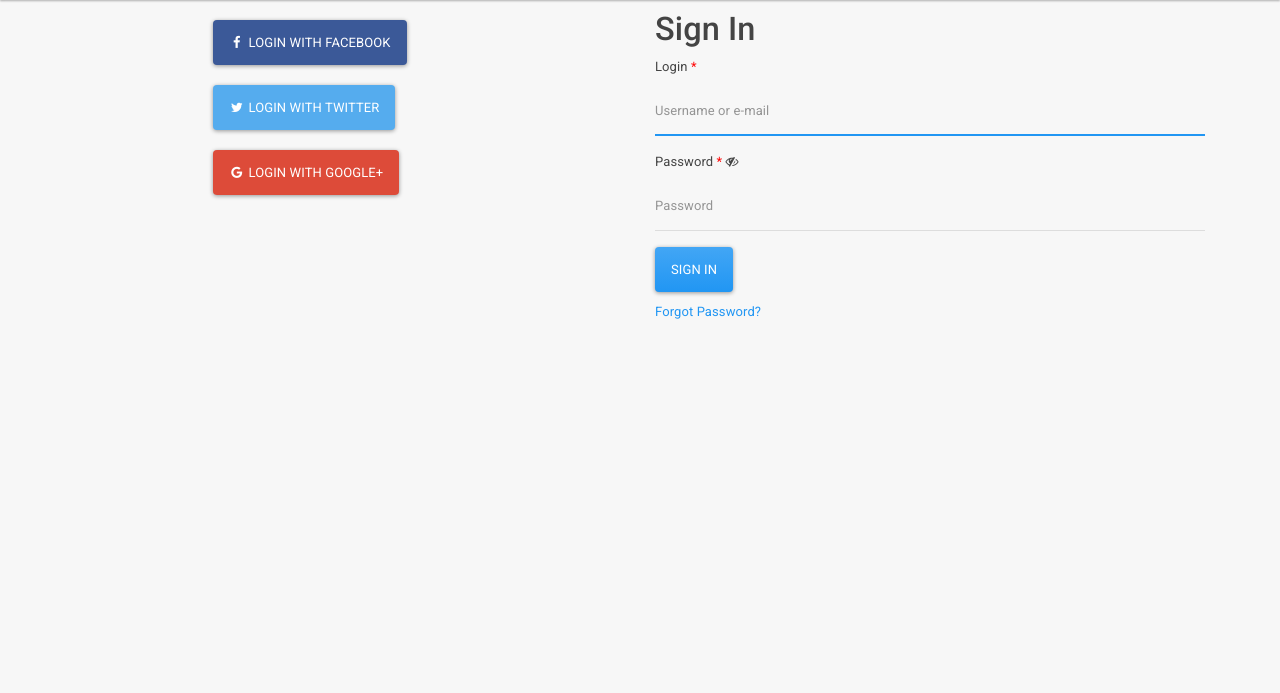
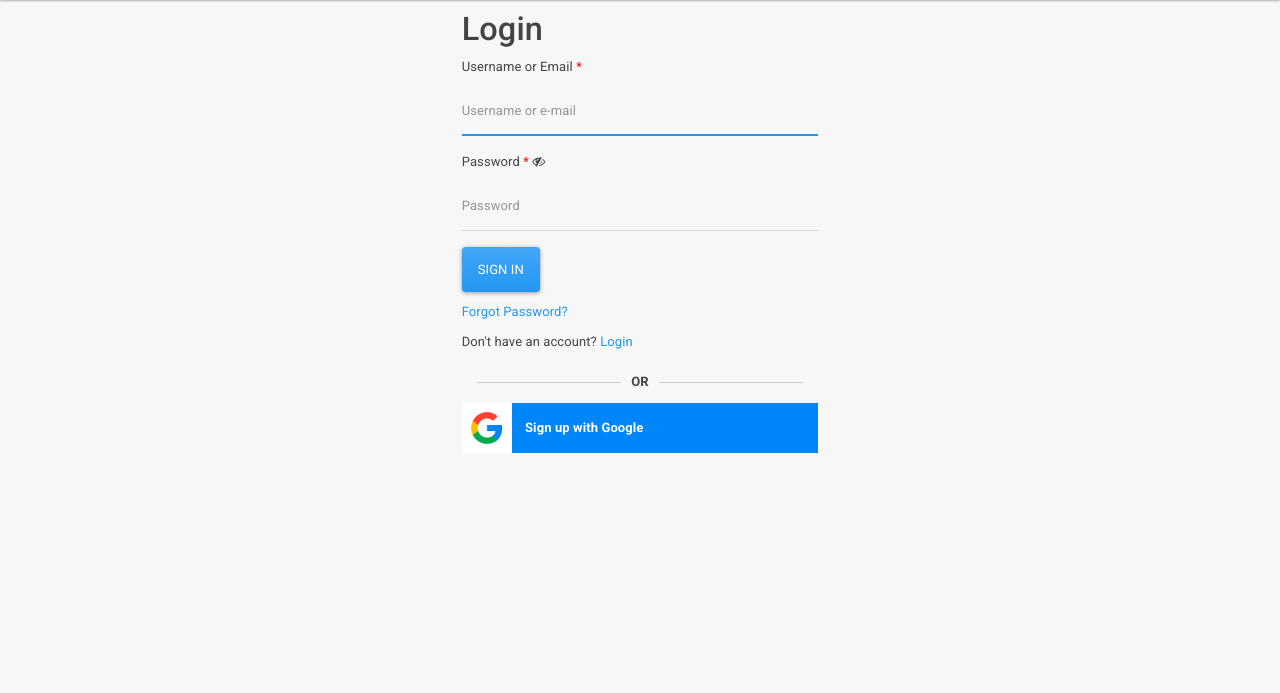
Before and after one commit to satyasashi/thetechbrainer, a Django app: page /accounts/login/?next=/accounts/password/set/ in a window 1280 px wide. Shown: the part 61-754 px from the top of the page. Run offline with Django 3.2, Linux system fonts and the light colour scheme; data that the repository does not hold is empty; parts of the project's set-up code (start-up, migrations or seed data) failed here and were passed over; some libraries are stand-ins or nearby versions; some web fonts are replaced.

Commit message:
added google auth, new CSS, password_set.html

```diff
--- a/templates/account/login.html
+++ b/templates/account/login.html
@@ -1,8 +1,6 @@
 {% extends "auth_base.html" %}
 
-{% load i18n crispy_forms_tags %}
-
-{% load account socialaccount %}
+{% load i18n static crispy_forms_tags account socialaccount %}
 
 {% block title %}{% trans "Sign In" %}{% endblock %}
 
@@ -20,8 +18,10 @@
   }
 
   .google {
-    background-color: #dd4b39;
-    color: white;
+      background-color: #0186F9;
+      color: #fff;
+      padding:0;
+      margin: 0;
   }
 
   .fb:hover {
@@ -34,11 +34,6 @@
     color: #ccc;
   }
 
-  .google:hover {
-    background-color: #d1402e;
-    color: #ccc;
-  }
-
   #socialLoginIcons {
     list-style: none;
   }
@@ -46,35 +41,31 @@
   #socialLoginIcons > li {
     padding: 10px 0px;
   }
+
+  .signup a {
+      text-decoration: none;
+  }
+
+  .orSection {
+      width: 100%;
+      text-align: center;
+      border-bottom: 1px solid #ccc;
+      line-height: 0.1em;
+      margin: 10px 0 20px;
+  }
+
+  .orSection span {
+      background:#F7F7F7;
+      padding:0 10px;
+  }
 </style>
 {% endblock %}
 
 {% block content %}
 <div class="container oc-screen">
   <div class="row">
-    <div class="col-md-6 col-12 center">
-      <div style="width: 50%; margin:0 auto;">
-        <ul class="list-group" id="socialLoginIcons">
-        <li class="list-item">
-          <a href="#" class="fb btn">
-            <i class="fa fa-facebook fa-fw"></i> Login with Facebook
-          </a>
-        </li>
-        <li class="list-item">
-          <a href="#" class="twitter btn">
-            <i class="fa fa-twitter fa-fw"></i> Login with Twitter
-          </a>
-        </li>
-        <li class="list-item">
-          <a href="/accounts/google/login/?process=login" class="google btn">
-            <i class="fa fa-google fa-fw"> </i> Login with Google+
-          </a>
-        </li>
-      </ul>
-      </div>
-    </div>
-    <div class="col-md-6 col-12">
-      <h1>{% trans "Sign In" %}</h1>
+    <div class="col-md-4 col-12 mx-auto">
+      <h1>{% trans "Login" %}</h1>
       {% if messages %}
 
           {% for msg in messages %}
@@ -106,7 +97,7 @@
 
         <div id="div_id_login" class="form-group">
             <label for="id_login" class=" requiredField">
-                Login <span class="asteriskField">*</span>
+                Username or Email <span class="asteriskField">*</span>
             </label>
             <div class="">
                 <input type="text" name="login" placeholder="Username or e-mail" autofocus="autofocus" class="textinput textInput form-control" required="" id="id_login">
@@ -128,6 +119,18 @@
         <button class="btn btn-primary" type="submit">{% trans "Sign In" %}</button>
       </form>
       <a class="button secondaryAction" href="{% url 'account_reset_password' %}">{% trans "Forgot Password?" %}</a>
+      <div style="margin-top: 10px;">
+        Don't have an account? <a href="{% url 'account_login' %}">Login</a>
+      </div>
+      <div class="col-md-12" style="margin-top: 30px;">
+        <p class="orSection"><span style="padding-top: 10px; font-weight: bold;">OR</span></p>
+      </div>
+      <a href="/accounts/google/login/?process=login" style="text-decoration: none; font-weight: bold;">
+        <div class="col-md-12 google">
+          <img src="{% static 'img/google_logo.jpg' %}" height="50" width="50" alt="Google-Logo"> <span
+            style="margin-left: 10px;">Sign up with Google</span>
+        </div>
+      </a>
     </div>
   </div>
 </div>
--- a/templates/account/password_reset.html
+++ b/templates/account/password_reset.html
@@ -46,7 +46,6 @@
                 <br><br>
                 <p class="alert alert-custom-warning"><b>Note:</b> {% blocktrans %}Please contact us if you have any trouble resetting your password.{% endblocktrans %}</p>
             </div>
-
         </div>
     </div>
 {% endblock %}
```
Also changed, not shown: blog/views.py (+85 -53 lines), templates/account/password_set.html (added, +42 -0 lines), templates/account/signup.html (+100 -3 lines), static_files/img/google_logo.jpg (added). Lines whose indentation alone changed are shown as unchanged.
